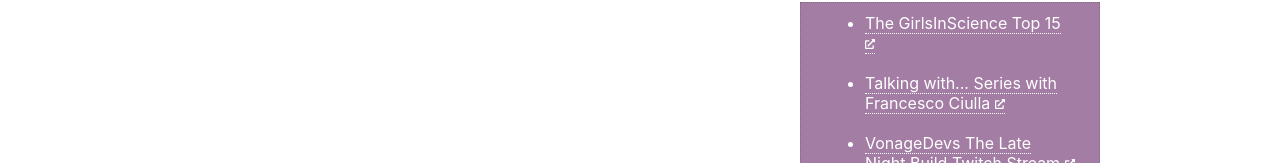
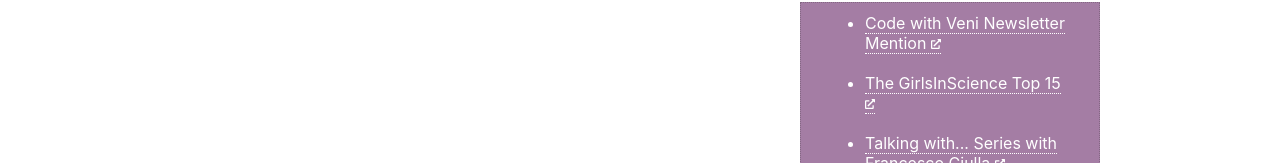
Before and after one commit to pawlean/nextpn, a Next.js app: page / in a window 1280 px wide. Both pictures are taken after a click on the element 950 px from the left and 9761 px from the top of the page. Shown: the part 9770-9933 px from the top of the page. Built offline with nearby package versions, Linux system fonts and the light colour scheme.

Commit message:
Update features

```diff
--- a/components/features.js
+++ b/components/features.js
@@ -228,6 +228,11 @@ function Features() {
                         <div className="InterviewBlock">
                             {[
                                 {
+                                    title: "Code with Veni Newsletter Mention",
+                                    link:
+                                        "https://www.getrevue.co/profile/codewithveni/issues/code-with-veni-is-now-diversify-tech-spotlight-297176",
+                                },
+                                {
                                     title: "The GirlsInScience Top 15",
                                     link:
                                         "http://girlsinscience.co.uk/the-girls-in-science-top-15/",
```
Lines whose indentation alone changed are shown as unchanged.
